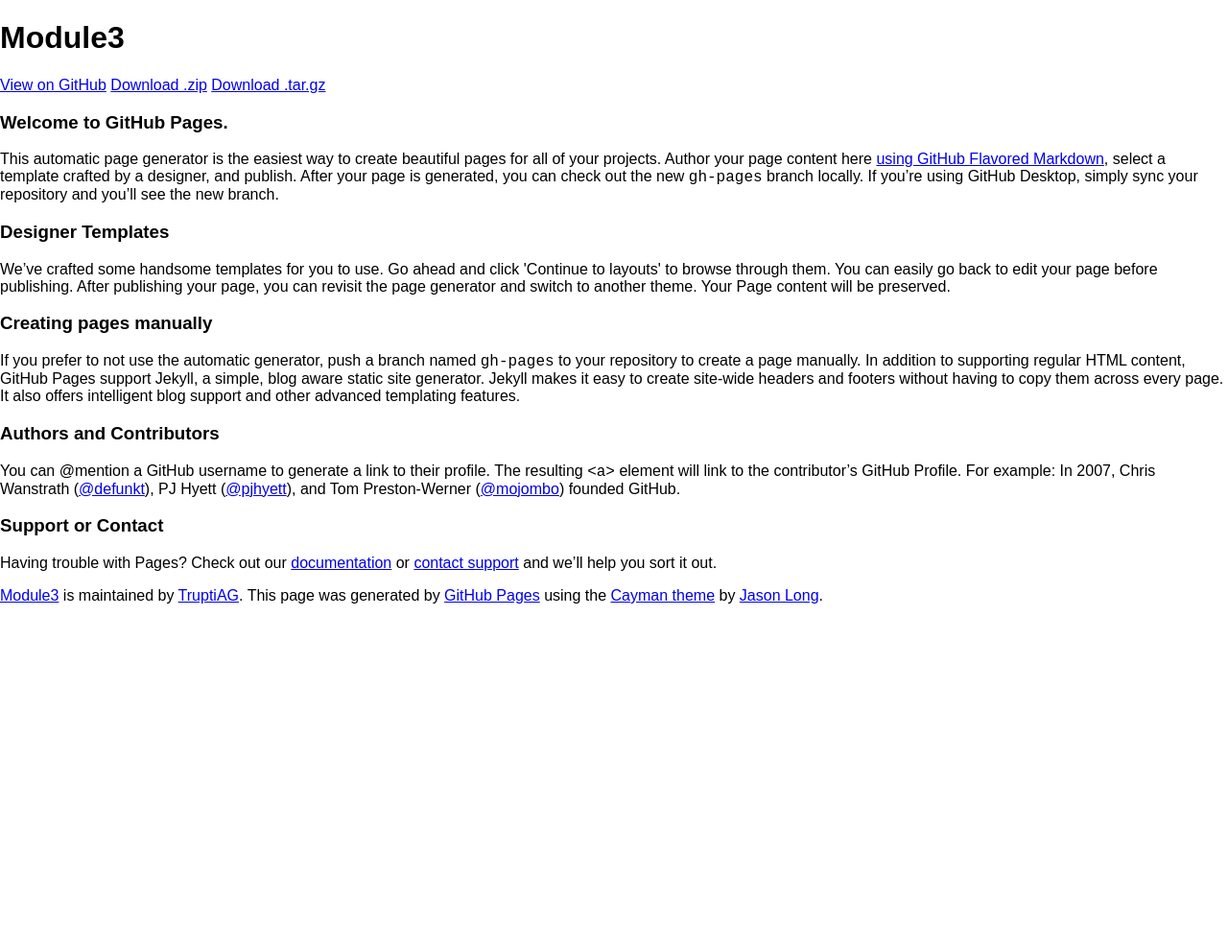
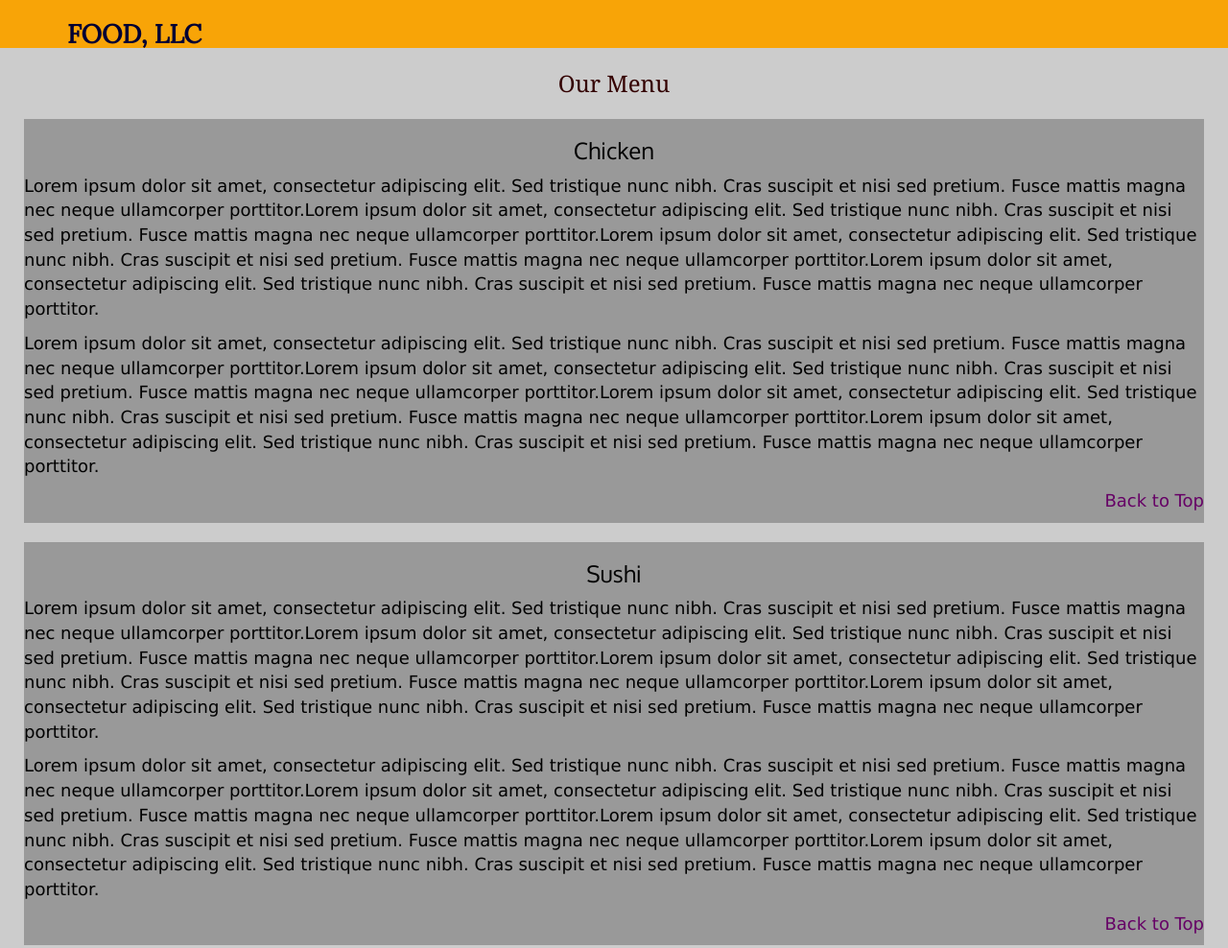
Before and after one commit to TruptiAG/Module3, a plain HTML site: page index.html in a window 1280 px wide. Shown: the top 988 px of the page at 96% size. Before the commit the page ends 800 px from the top, so only its background shows below. Drawn offline with nearby package versions, Linux system fonts and the light colour scheme; files that its build step writes are made by us from their sources.

Commit message:
Update index.html

```diff
--- a/index.html
+++ b/index.html
@@ -1,57 +1,87 @@
-<!DOCTYPE html>
-<html lang="en-us">
-  <head>
-    <meta charset="UTF-8">
-    <title>Module3 by TruptiAG</title>
-    <meta name="viewport" content="width=device-width, initial-scale=1">
-    <link rel="stylesheet" type="text/css" href="stylesheets/normalize.css" media="screen">
-    <link href='https://fonts.googleapis.com/css?family=Open+Sans:400,700' rel='stylesheet' type='text/css'>
-    <link rel="stylesheet" type="text/css" href="stylesheets/stylesheet.css" media="screen">
-    <link rel="stylesheet" type="text/css" href="stylesheets/github-light.css" media="screen">
-  </head>
-  <body>
-    <section class="page-header">
-      <h1 class="project-name">Module3</h1>
-      <h2 class="project-tagline"></h2>
-      <a href="https://github.com/TruptiAG/Module3" class="btn">View on GitHub</a>
-      <a href="https://github.com/TruptiAG/Module3/zipball/master" class="btn">Download .zip</a>
-      <a href="https://github.com/TruptiAG/Module3/tarball/master" class="btn">Download .tar.gz</a>
-    </section>
+<!DOCTYPE html PUBLIC "-//W3C//DTD XHTML 1.0 Transitional//EN" "http://www.w3.org/TR/xhtml1/DTD/xhtml1-transitional.dtd">
+<html xmlns="http://www.w3.org/1999/xhtml">
+<head>
+<meta http-equiv="Content-Type" content="text/html; charset=utf-8" />
+ <meta name="viewport" content="width=device-width, initial-scale=1">
+<title>Assignment Solution for Module 3</title>
+<link rel="stylesheet" href="css/bootstrap.min.css">
+    <link rel="stylesheet" href="css/styles.css">
+    <link href="https://fonts.googleapis.com/css?family=Oxygen:400,300,700" rel="stylesheet" type="text/css">
+    <link href="https://fonts.googleapis.com/css?family=Lora" rel="stylesheet">
+</head>
 
-    <section class="main-content">
-      <h3>
-<a id="welcome-to-github-pages" class="anchor" href="#welcome-to-github-pages" aria-hidden="true"><span aria-hidden="true" class="octicon octicon-link"></span></a>Welcome to GitHub Pages.</h3>
+<body>
+<header>
+<nav id="header-nav" class="navbar navbar-default" >
+ <div class="container">
+ 	<div class="navbar-header">
+      <a href="Index.html" class="pull-left visible-md   visible-lg" > </a>
+ 	<div class="navbar-brand">
+       <a href="index.html" > <h1> Food, LLC </h1></a>
+ 	</div>
+    <button type="button" class="navbar-toggle collapsed" data-toggle="collapse" data-target="#collapsable-nav" aria-expanded="false">
 
-<p>This automatic page generator is the easiest way to create beautiful pages for all of your projects. Author your page content here <a href="https://guides.github.com/features/mastering-markdown/">using GitHub Flavored Markdown</a>, select a template crafted by a designer, and publish. After your page is generated, you can check out the new <code>gh-pages</code> branch locally. If you’re using GitHub Desktop, simply sync your repository and you’ll see the new branch.</p>
+  <span class="sr-only">Toggle Navigation</span>
+  <span class="icon-bar"></span>
+  <span class="icon-bar"></span>
+  <span class="icon-bar"></span>
+  </button>
+ </div>
 
-<h3>
-<a id="designer-templates" class="anchor" href="#designer-templates" aria-hidden="true"><span aria-hidden="true" class="octicon octicon-link"></span></a>Designer Templates</h3>
+ <div id="collapsable-nav" class="collapse navbar-collapse">
+  <ul id="nav-list" class="nav navbar-nav navbar-right visible-xs">
+   <li>
+     <a href="#chicken">
+      <br class="hidden-xs"> Chicken </a>
+      </li>
+      <li>
+     <a href="#sushi">
+      <br class="hidden-xs"> Sushi </a>
+      </li>
+      <li>
+     <a href="#beef">
+     <br class="hidden-xs"> Beef </a>
+      </li>
+      </ul>
+     </div>
+     </div>
+     </nav>
+     </header>
+     <!-- jQuery (Bootstrap JS plugins depend on it) -->
+  <script src="js/jquery-2.1.4.min.js"></script>
+  <script src="js/bootstrap.min.js"></script>
+  <script src="js/script.js"></script>
 
-<p>We’ve crafted some handsome templates for you to use. Go ahead and click 'Continue to layouts' to browse through them. You can easily go back to edit your page before publishing. After publishing your page, you can revisit the page generator and switch to another theme. Your Page content will be preserved.</p>
+  <p id="p1"> Our Menu </p>
+<div class="container-fluid">
+<div class="row">
 
-<h3>
-<a id="creating-pages-manually" class="anchor" href="#creating-pages-manually" aria-hidden="true"><span aria-hidden="true" class="octicon octicon-link"></span></a>Creating pages manually</h3>
+<div class="col-lg-12 col-md-6 col-sm-12 col-xs-12">
+<div id="box">
+<h3 id="chicken"> Chicken </h3><p> Lorem ipsum dolor sit amet, consectetur adipiscing elit. Sed tristique nunc nibh. Cras suscipit et nisi sed pretium. Fusce mattis magna nec neque ullamcorper porttitor.Lorem ipsum dolor sit amet, consectetur adipiscing elit. Sed tristique nunc nibh. Cras suscipit et nisi sed pretium. Fusce mattis magna nec neque ullamcorper porttitor.Lorem ipsum dolor sit amet, consectetur adipiscing elit. Sed tristique nunc nibh. Cras suscipit et nisi sed pretium. Fusce mattis magna nec neque ullamcorper porttitor.Lorem ipsum dolor sit amet, consectetur adipiscing elit. Sed tristique nunc nibh. Cras suscipit et nisi sed pretium. Fusce mattis magna nec neque ullamcorper porttitor.</p>
+<p>Lorem ipsum dolor sit amet, consectetur adipiscing elit. Sed tristique nunc nibh. Cras suscipit et nisi sed pretium. Fusce mattis magna nec neque ullamcorper porttitor.Lorem ipsum dolor sit amet, consectetur adipiscing elit. Sed tristique nunc nibh. Cras suscipit et nisi sed pretium. Fusce mattis magna nec neque ullamcorper porttitor.Lorem ipsum dolor sit amet, consectetur adipiscing elit. Sed tristique nunc nibh. Cras suscipit et nisi sed pretium. Fusce mattis magna nec neque ullamcorper porttitor.Lorem ipsum dolor sit amet, consectetur adipiscing elit. Sed tristique nunc nibh. Cras suscipit et nisi sed pretium. Fusce mattis magna nec neque ullamcorper porttitor.</p>
 
-<p>If you prefer to not use the automatic generator, push a branch named <code>gh-pages</code> to your repository to create a page manually. In addition to supporting regular HTML content, GitHub Pages support Jekyll, a simple, blog aware static site generator. Jekyll makes it easy to create site-wide headers and footers without having to copy them across every page. It also offers intelligent blog support and other advanced templating features.</p>
+<a href "#p1" ><p id="p2">Back to Top</p> </a>
+</div>
+</div>
+<div class="col-lg-12 col-md-6 col-sm-12 col-xs-12">
+<div id="box">
+<h3 id="sushi"> Sushi </h3><p> Lorem ipsum dolor sit amet, consectetur adipiscing elit. Sed tristique nunc nibh. Cras suscipit et nisi sed pretium. Fusce mattis magna nec neque ullamcorper porttitor.Lorem ipsum dolor sit amet, consectetur adipiscing elit. Sed tristique nunc nibh. Cras suscipit et nisi sed pretium. Fusce mattis magna nec neque ullamcorper porttitor.Lorem ipsum dolor sit amet, consectetur adipiscing elit. Sed tristique nunc nibh. Cras suscipit et nisi sed pretium. Fusce mattis magna nec neque ullamcorper porttitor.Lorem ipsum dolor sit amet, consectetur adipiscing elit. Sed tristique nunc nibh. Cras suscipit et nisi sed pretium. Fusce mattis magna nec neque ullamcorper porttitor.</p>
+<p>Lorem ipsum dolor sit amet, consectetur adipiscing elit. Sed tristique nunc nibh. Cras suscipit et nisi sed pretium. Fusce mattis magna nec neque ullamcorper porttitor.Lorem ipsum dolor sit amet, consectetur adipiscing elit. Sed tristique nunc nibh. Cras suscipit et nisi sed pretium. Fusce mattis magna nec neque ullamcorper porttitor.Lorem ipsum dolor sit amet, consectetur adipiscing elit. Sed tristique nunc nibh. Cras suscipit et nisi sed pretium. Fusce mattis magna nec neque ullamcorper porttitor.Lorem ipsum dolor sit amet, consectetur adipiscing elit. Sed tristique nunc nibh. Cras suscipit et nisi sed pretium. Fusce mattis magna nec neque ullamcorper porttitor.</p>
+<a href "#p1" ><p id="p2">Back to Top</p> </a>
 
-<h3>
-<a id="authors-and-contributors" class="anchor" href="#authors-and-contributors" aria-hidden="true"><span aria-hidden="true" class="octicon octicon-link"></span></a>Authors and Contributors</h3>
+</div>
+</div>
 
-<p>You can @mention a GitHub username to generate a link to their profile. The resulting <code>&lt;a&gt;</code> element will link to the contributor’s GitHub Profile. For example: In 2007, Chris Wanstrath (<a href="https://github.com/defunkt" class="user-mention">@defunkt</a>), PJ Hyett (<a href="https://github.com/pjhyett" class="user-mention">@pjhyett</a>), and Tom Preston-Werner (<a href="https://github.com/mojombo" class="user-mention">@mojombo</a>) founded GitHub.</p>
+<div class="col-lg-12 col-md-12 col-sm-12 col-xs-12">
+<div id="box">
+<h3 id="beef"> Beef </h3><p>Lorem ipsum dolor sit amet, consectetur adipiscing elit. Sed tristique nunc nibh. Cras suscipit et nisi sed pretium. Fusce mattis magna nec neque ullamcorper porttitor.Lorem ipsum dolor sit amet, consectetur adipiscing elit. Sed tristique nunc nibh. Cras suscipit et nisi sed pretium. Fusce mattis magna nec neque ullamcorper porttitor.Lorem ipsum dolor sit amet, consectetur adipiscing elit. Sed tristique nunc nibh. Cras suscipit et nisi sed pretium. Fusce mattis magna nec neque ullamcorper porttitor.Lorem ipsum dolor sit amet, consectetur adipiscing elit. Sed tristique nunc nibh. Cras suscipit et nisi sed pretium. Fusce mattis magna nec neque ullamcorper porttitor.</p>
+<p> Lorem ipsum dolor sit amet, consectetur adipiscing elit. Sed tristique nunc nibh. Cras suscipit et nisi sed pretium. Fusce mattis magna nec neque ullamcorper porttitor.Lorem ipsum dolor sit amet, consectetur adipiscing elit. Sed tristique nunc nibh. Cras suscipit et nisi sed pretium. Fusce mattis magna nec neque ullamcorper porttitor.Lorem ipsum dolor sit amet, consectetur adipiscing elit. Sed tristique nunc nibh. Cras suscipit et nisi sed pretium. Fusce mattis magna nec neque ullamcorper porttitor.Lorem ipsum dolor sit amet, consectetur adipiscing elit. Sed tristique nunc nibh. Cras suscipit et nisi sed pretium. Fusce mattis magna nec neque ullamcorper porttitor.</p>
+<a href "#p1" ><p id="p2">Back to Top</p> </a>
+</div>
+</div>
 
-<h3>
-<a id="support-or-contact" class="anchor" href="#support-or-contact" aria-hidden="true"><span aria-hidden="true" class="octicon octicon-link"></span></a>Support or Contact</h3>
-
-<p>Having trouble with Pages? Check out our <a href="https://help.github.com/pages">documentation</a> or <a href="https://github.com/contact">contact support</a> and we’ll help you sort it out.</p>
-
-      <footer class="site-footer">
-        <span class="site-footer-owner"><a href="https://github.com/TruptiAG/Module3">Module3</a> is maintained by <a href="https://github.com/TruptiAG">TruptiAG</a>.</span>
-
-        <span class="site-footer-credits">This page was generated by <a href="https://pages.github.com">GitHub Pages</a> using the <a href="https://github.com/jasonlong/cayman-theme">Cayman theme</a> by <a href="https://twitter.com/jasonlong">Jason Long</a>.</span>
-      </footer>
-
-    </section>
-
-
-  </body>
+</div>
+</div>
+</body>
 </html>
```
